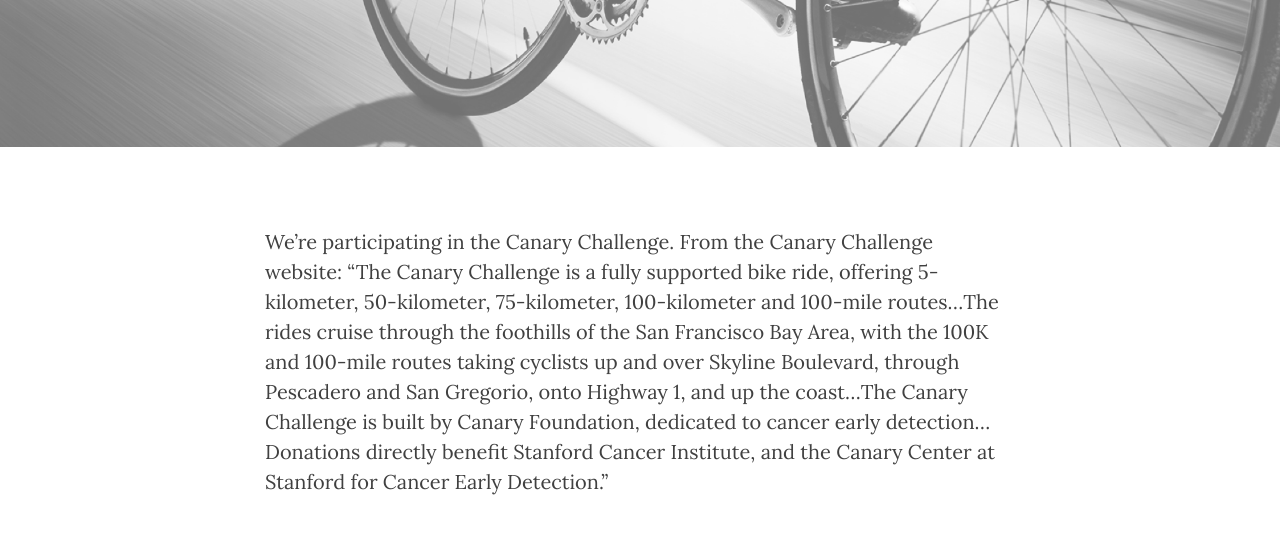
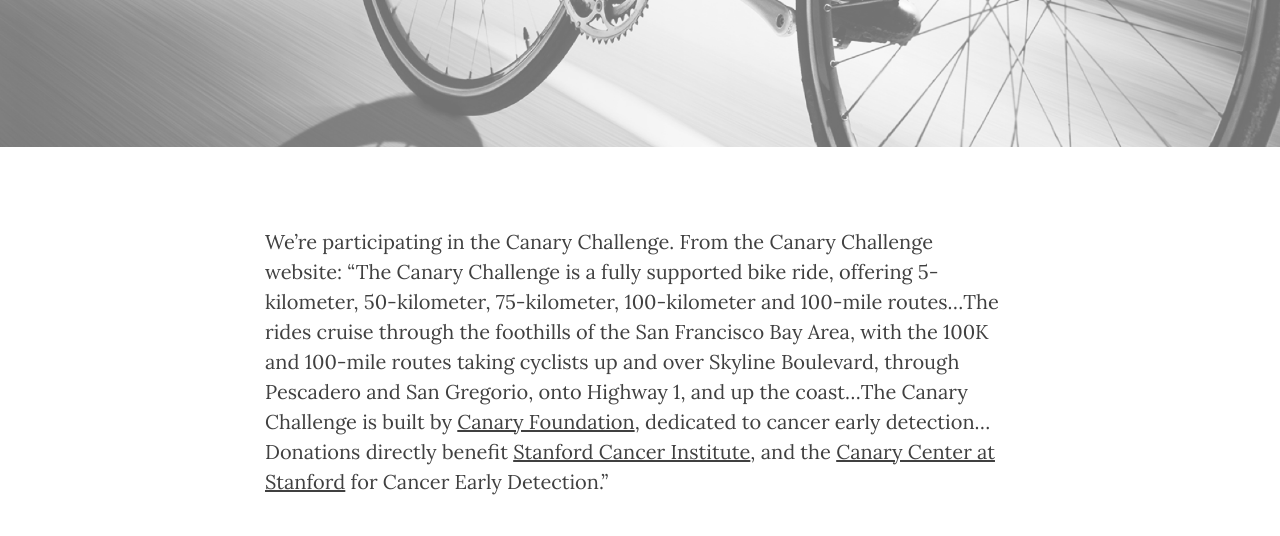
Before and after one commit to woofmaya/xrayninjas, a plain HTML site: page post.html in a window 1280 px wide. Shown: the part 264-800 px from the top of the page. Drawn offline with nearby package versions, Linux system fonts and the light colour scheme.

Commit message:
added links to Canary Challenge blurb

```diff
--- a/post.html
+++ b/post.html
@@ -95,8 +95,8 @@
                     “The Canary Challenge is a fully supported bike ride, offering 5-kilometer, 50-kilometer,
                     75-kilometer, 100-kilometer and 100-mile routes…The rides cruise through the foothills of the San Francisco Bay Area,
                     with the 100K and 100-mile routes taking cyclists up and over Skyline Boulevard, through Pescadero and San Gregorio,
-                     onto Highway 1, and up the coast…The Canary Challenge is built by Canary Foundation, dedicated to cancer early detection…Donations directly
-                     benefit Stanford Cancer Institute, and the Canary Center at Stanford for Cancer Early Detection.”</p>
+                     onto Highway 1, and up the coast…The Canary Challenge is built by <a href="http://www.canaryfoundation.org/">Canary Foundation</a>, dedicated to cancer early detection…Donations directly
+                     benefit <a href="http://med.stanford.edu/cancer.html">Stanford Cancer Institute</a>, and the <a href="http://canarycenter.stanford.edu/">Canary Center at Stanford</a> for Cancer Early Detection.”</p>
                     <!--<p>Never in all their history have men been able truly to conceive of the world as one: a single sphere, a globe, having the qualities of a globe, a round earth in which all the directions eventually meet, in which there is no center because every point, or none, is center — an equal earth which all men occupy as equals. The airman's earth, if free men make it, will be truly round: a globe in practice, not in theory.</p>
 
                     <p>Science cuts two ways, of course; its products can be used for both good and evil. But there's no turning back from science. The early warnings about technological dangers also come from science.</p>
```
